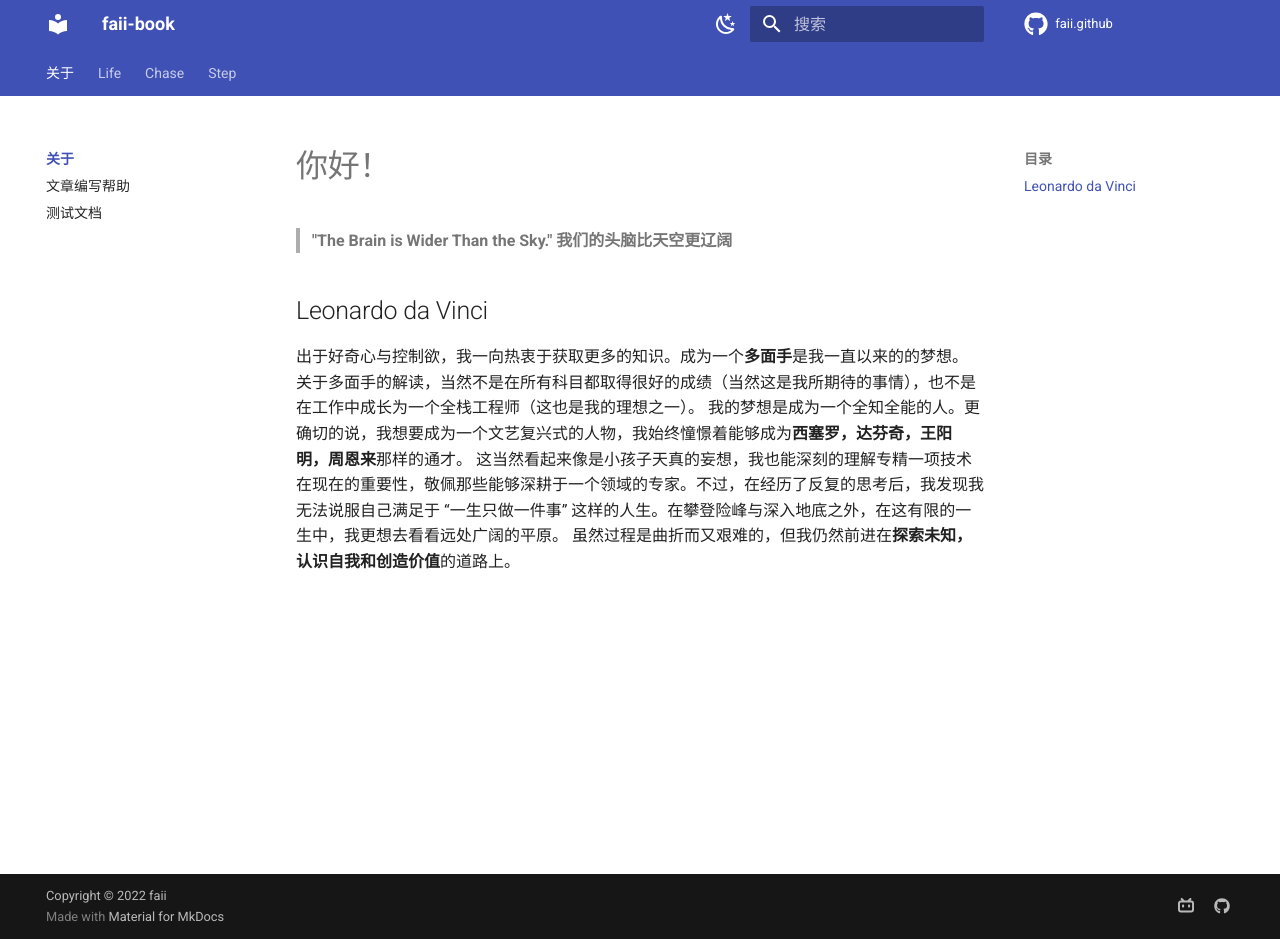
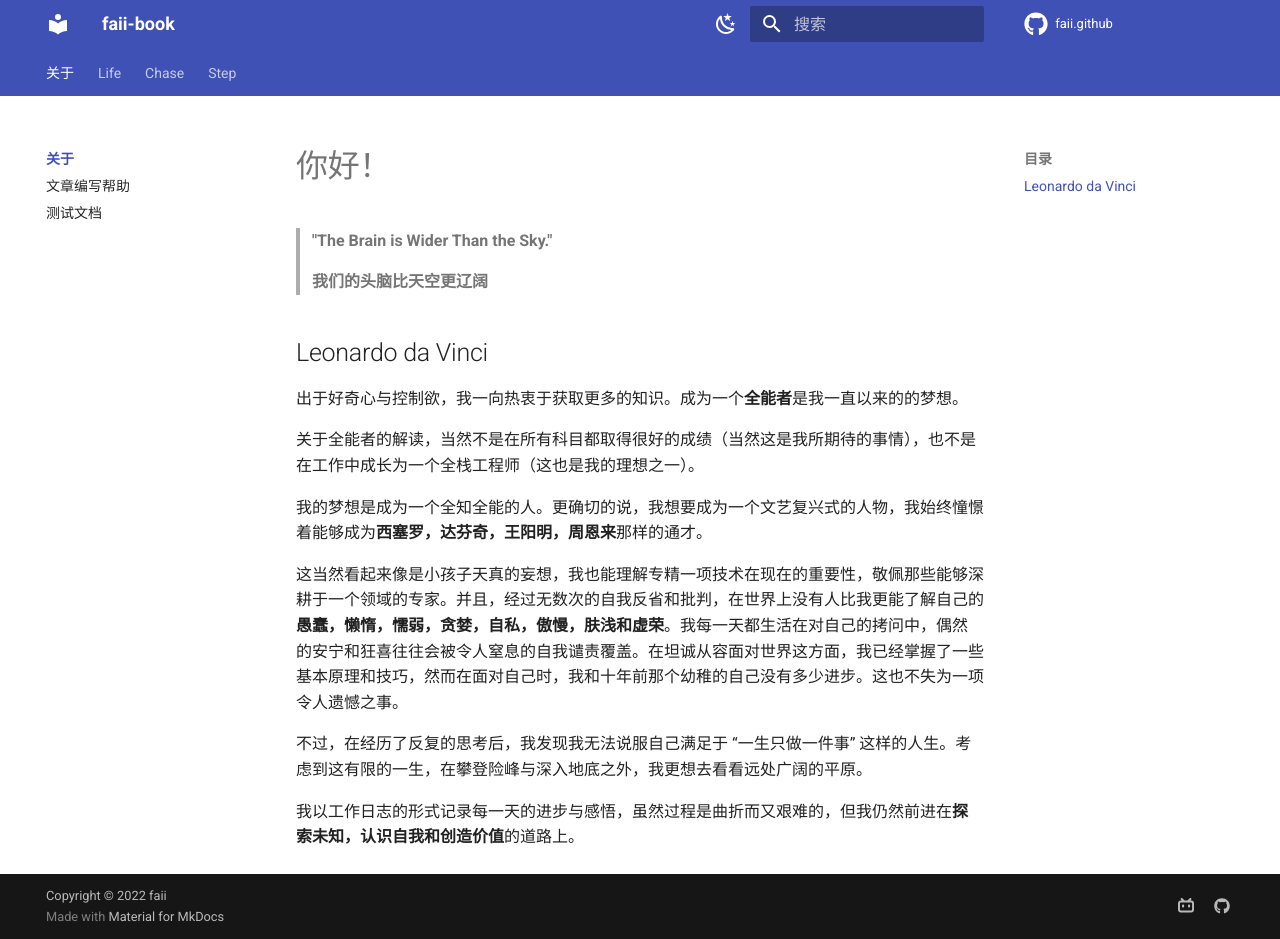
Before and after one commit to faiimea/mkdocs-site, an MkDocs documentation site: the page built from docs/ABOUT/index.md, in a window 1280 px wide and 939 px high. Built offline with MkDocs 1.6.1 and Material for MkDocs 9.7.7, drawn with Linux system fonts in a browser that asks for light colours.

Commit message:
about_me

```diff
--- a/docs/ABOUT/index.md
+++ b/docs/ABOUT/index.md
@@ -5,11 +5,18 @@ title: 你好
 # 你好！
 
 >__"The Brain is Wider Than the Sky."__
+>
 > __我们的头脑比天空更辽阔__
 
 ## Leonardo da Vinci
-出于好奇心与控制欲，我一向热衷于获取更多的知识。成为一个**多面手**是我一直以来的的梦想。
-关于多面手的解读，当然不是在所有科目都取得很好的成绩（当然这是我所期待的事情），也不是在工作中成长为一个全栈工程师（这也是我的理想之一）。
+出于好奇心与控制欲，我一向热衷于获取更多的知识。成为一个**全能者**是我一直以来的的梦想。
+
+关于全能者的解读，当然不是在所有科目都取得很好的成绩（当然这是我所期待的事情），也不是在工作中成长为一个全栈工程师（这也是我的理想之一）。
+
 我的梦想是成为一个全知全能的人。更确切的说，我想要成为一个文艺复兴式的人物，我始终憧憬着能够成为**西塞罗，达芬奇，王阳明，周恩来**那样的通才。
-这当然看起来像是小孩子天真的妄想，我也能深刻的理解专精一项技术在现在的重要性，敬佩那些能够深耕于一个领域的专家。不过，在经历了反复的思考后，我发现我无法说服自己满足于 “一生只做一件事” 这样的人生。在攀登险峰与深入地底之外，在这有限的一生中，我更想去看看远处广阔的平原。
-虽然过程是曲折而又艰难的，但我仍然前进在**探索未知，认识自我和创造价值**的道路上。
+
+这当然看起来像是小孩子天真的妄想，我也能理解专精一项技术在现在的重要性，敬佩那些能够深耕于一个领域的专家。并且，经过无数次的自我反省和批判，在世界上没有人比我更能了解自己的**愚蠢，懒惰，懦弱，贪婪，自私，傲慢，肤浅和虚荣**。我每一天都生活在对自己的拷问中，偶然的安宁和狂喜往往会被令人窒息的自我谴责覆盖。在坦诚从容面对世界这方面，我已经掌握了一些基本原理和技巧，然而在面对自己时，我和十年前那个幼稚的自己没有多少进步。这也不失为一项令人遗憾之事。
+
+不过，在经历了反复的思考后，我发现我无法说服自己满足于 “一生只做一件事” 这样的人生。考虑到这有限的一生，在攀登险峰与深入地底之外，我更想去看看远处广阔的平原。
+
+我以工作日志的形式记录每一天的进步与感悟，虽然过程是曲折而又艰难的，但我仍然前进在**探索未知，认识自我和创造价值**的道路上。
```
Also changed, not shown: docs/Step/web.md (+3 -0 lines).
